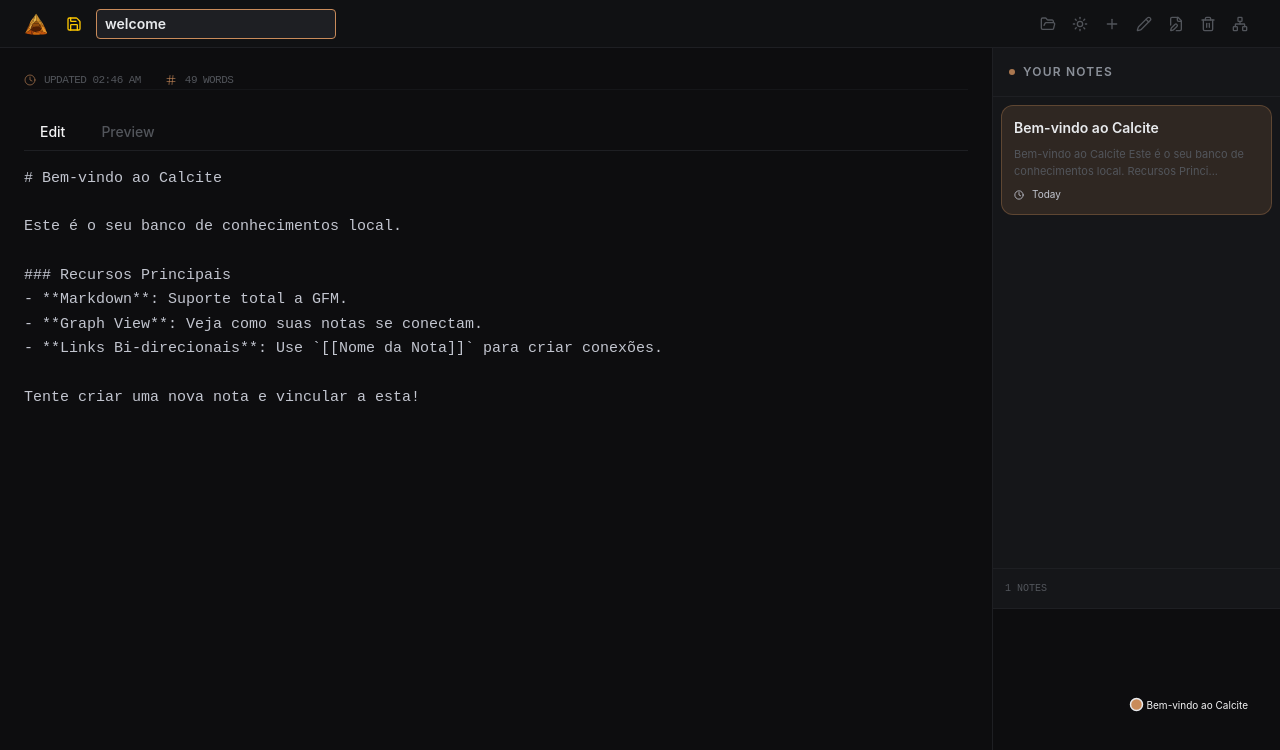
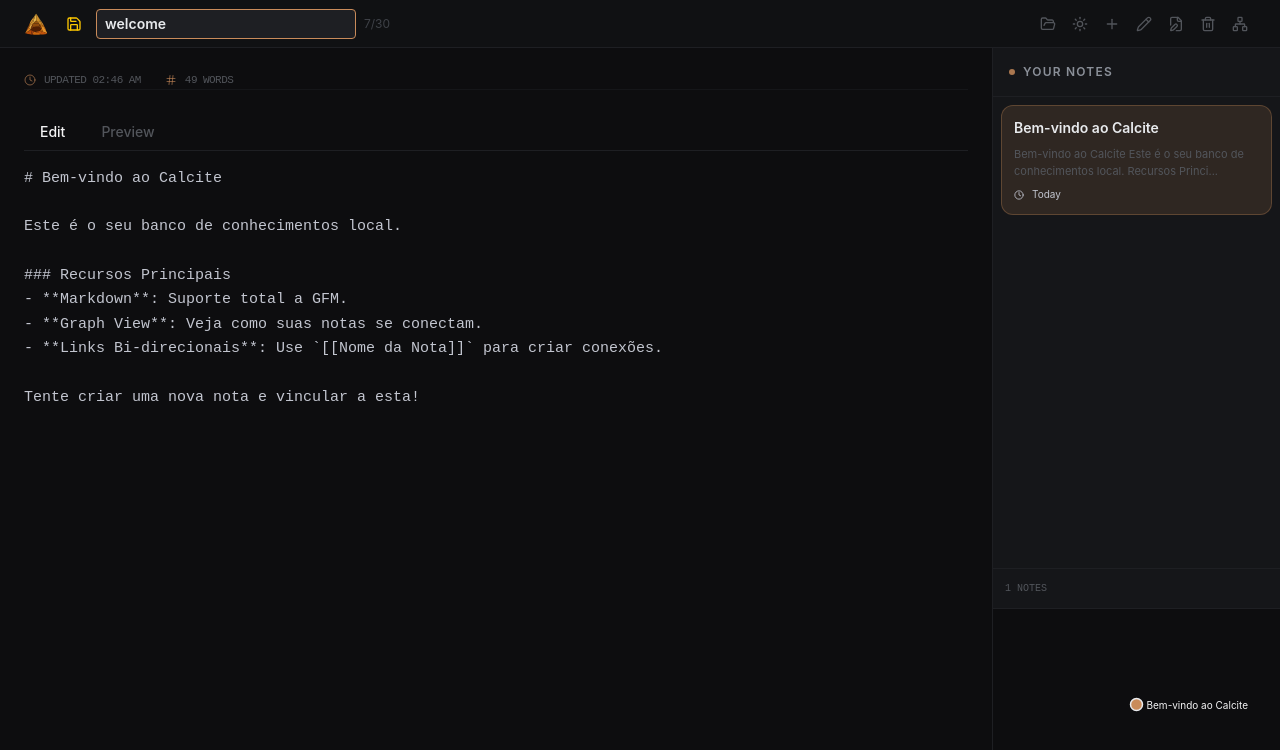
Before and after one commit to lucas-moraes/calcite-notes, a React (Vite) app: page / in a window 1280 px wide. Both pictures are taken after a click on the button 1176 px from the left and 23 px from the top of the page. Shown: the top 750 px of the page. Built offline with nearby package versions, Linux system fonts and the light colour scheme.

Commit message:
create, edit title

```diff
--- a/src/App.tsx
+++ b/src/App.tsx
@@ -305,7 +305,7 @@
               <button
                 onClick={() => {
                   if (renamingNoteId && activeNote) {
-                    handleRenameNote(activeNote.id, renamingNoteName.trim() + ".md");
+                    handleRenameNote(activeNote.id, renamingNoteName.trim());
                     setRenamingNoteId(null);
                   } else if (activeNote) {
                     handleSaveNewNote(activeNote.id);
@@ -318,8 +318,10 @@
               </button>
             )}
             {renamingNoteId === activeNote?.id ? (
+              <>
               <input
                 autoFocus
+                maxLength={30}
                 type="text"
                 value={renamingNoteName}
                 onChange={(e) => setRenamingNoteName(e.target.value)}
@@ -327,7 +329,7 @@
                   if (e.key === "Enter") {
                     e.preventDefault();
                     if (renamingNoteName.trim() && activeNote) {
-                      handleRenameNote(activeNote.id, renamingNoteName.trim() + ".md");
+                      handleRenameNote(activeNote.id, renamingNoteName.trim());
                     }
                     setRenamingNoteId(null);
                   }
@@ -335,12 +337,14 @@
                 }}
                 onBlur={() => {
                   if (renamingNoteName.trim() && activeNote) {
-                    handleRenameNote(activeNote.id, renamingNoteName.trim() + ".md");
+                    handleRenameNote(activeNote.id, renamingNoteName.trim());
                   }
                   setRenamingNoteId(null);
                 }}
-                className="bg-base-800 dark:text-base-300 border border-accent rounded outline-none text-sm font-semibold w-60 px-2 py-1"
+                className="bg-base-800 dark:text-base-300 border border-accent rounded outline-none text-sm font-semibold w-65 px-2 py-1"
               />
+              <span className="text-xs dark:text-base-300 text-base-600 whitespace-nowrap">{renamingNoteName.length}/30</span>
+              </>
             ) : (
               <>
                 <input
```
Also changed, not shown: 3 other files (tests, documents, lock files or other folders).
